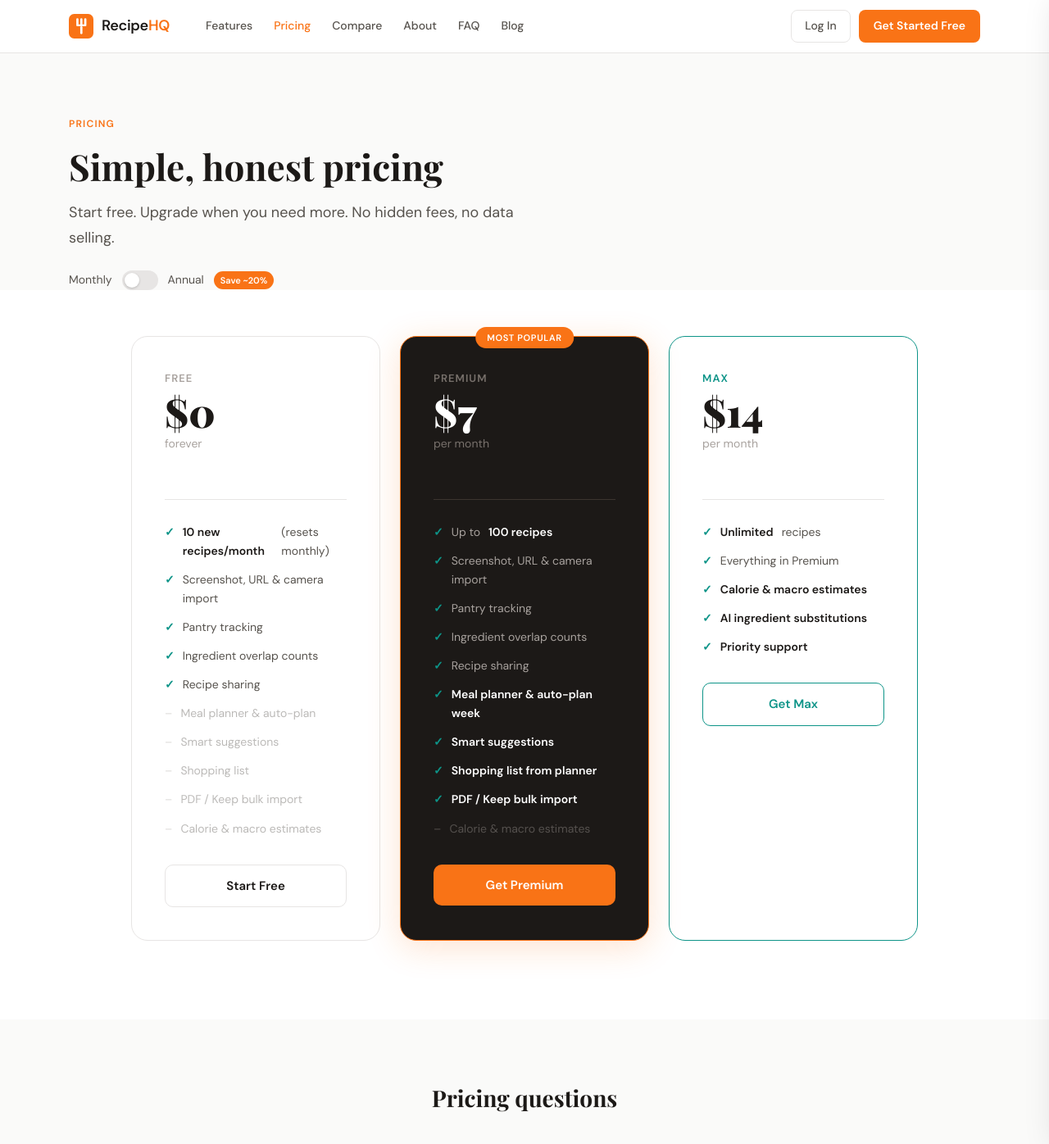
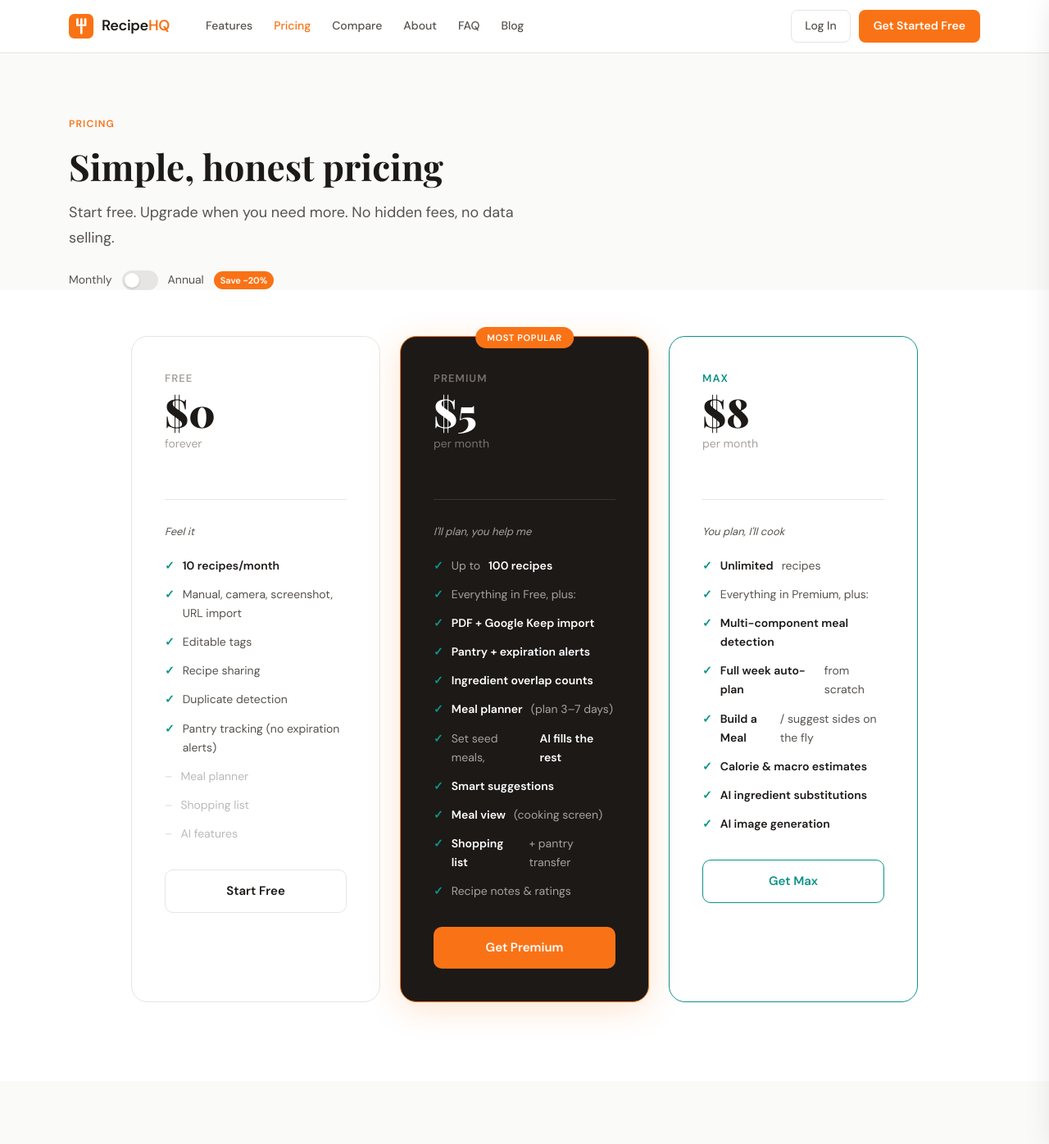
Before and after one commit to bgerlach463/recipehq-site, a Jekyll site: the page built from pricing/index.html, in a window 1280 px wide and 1400 px high. Shown: the top 1396 px of the window at 82% size. Built offline with Jekyll 4.4.1, drawn with Linux system fonts in a browser that asks for light colours.

Commit message:
Update to final 3-tier pricing: Free / Premium $5 / Max $8
Free: feel it — 10 recipes, basic import, pantry (no alerts)
Premium $5: I'll plan, you help me — planner, suggestions, shopping list
Max $8: You plan, I'll cook — full AI auto-plan, macros, substitutions

Updated across pricing, features, comparison, FAQ, about, llms.txt.
All schema, CTAs, and FAQ text aligned.

Co-Authored-By: Claude Opus 4.6 (1M context) <noreply@anthropic.com>

```diff
--- a/about/index.html
+++ b/about/index.html
@@ -87,7 +87,7 @@ head_extra: |
   <div class="cta-band">
     <div class="container">
       <h2>Cook smart, waste less, save money.</h2>
-      <p>Free to start. Premium at $7/mo. Max at $14/mo. No hidden fees.</p>
+      <p>Free to start. Premium at $5/mo. Max at $8/mo. No hidden fees.</p>
       <a href="/coming-soon/" class="btn-cta-white">Get Started Free</a>
     </div>
   </div>
--- a/comparison/index.html
+++ b/comparison/index.html
@@ -42,7 +42,7 @@ head_extra: |
         "@type": "Offer",
         "price": "0",
         "priceCurrency": "USD",
-        "description": "Free plan available. Paid plans from $7/month."
+        "description": "Free plan available. Paid plans from $5/month."
       }
     }
     </script>
@@ -83,7 +83,7 @@ head_extra: |
                   <rect x="26" y="28" width="5" height="18" rx="2.5" fill="white"/>
                 </svg>
                 <div class="comp-logo-name">RecipeHQ</div>
-                <div class="comp-logo-price">Free · $7/mo · $14/mo</div>
+                <div class="comp-logo-price">Free · $5/mo · $8/mo</div>
               </div>
             </th>
             <th>
--- a/faq/index.html
+++ b/faq/index.html
@@ -28,7 +28,7 @@ head_extra: |
           "name": "How much does RecipeHQ cost?",
           "acceptedAnswer": {
             "@type": "Answer",
-            "text": "The free plan lets you add up to 10 new recipes per month (the allowance resets monthly), plus screenshot and URL import, pantry tracking, and ingredient overlap counts. The meal planner, smart suggestions, and PDF/Keep import require Premium ($7/mo) or higher."
+            "text": "The free plan lets you add up to 10 new recipes per month (the allowance resets monthly), plus screenshot and URL import, pantry tracking (no expiration alerts), and ingredient overlap counts. The meal planner, smart suggestions, and PDF/Keep import require Premium ($5/mo) or higher."
           }
         },
         {
@@ -211,7 +211,7 @@ body_scripts: |
             <h3>Pricing & Account</h3>
             <div class="faq-item" onclick="toggleFaq(this)">
               <button class="faq-q">What's included in the free plan? <span class="faq-chevron">⌄</span></button>
-              <div class="faq-a">The free plan lets you add up to 10 new recipes per month (the allowance resets monthly), plus screenshot and URL import, pantry tracking, and ingredient overlap counts. The meal planner, smart suggestions, and PDF/Keep import require Premium ($7/mo) or higher.</div>
+              <div class="faq-a">The free plan lets you add up to 10 new recipes per month (the allowance resets monthly), plus screenshot and URL import, pantry tracking (no expiration alerts), and ingredient overlap counts. The meal planner, smart suggestions, and PDF/Keep import require Premium ($5/mo) or higher.</div>
             </div>
             <div class="faq-item" onclick="toggleFaq(this)">
               <button class="faq-q">How do I upgrade from Free? <span class="faq-chevron">⌄</span></button>
--- a/features/index.html
+++ b/features/index.html
@@ -47,8 +47,8 @@ head_extra: |
       ],
       "offers": [
         {"@type": "Offer", "name": "Free", "price": "0", "priceCurrency": "USD"},
-        {"@type": "Offer", "name": "Premium", "price": "7.00", "priceCurrency": "USD"},
-        {"@type": "Offer", "name": "Max", "price": "14.00", "priceCurrency": "USD"}
+        {"@type": "Offer", "name": "Premium", "price": "5.00", "priceCurrency": "USD"},
+        {"@type": "Offer", "name": "Max", "price": "8.00", "priceCurrency": "USD"}
       ]
     }
     </script>
@@ -322,7 +322,7 @@ head_extra: |
   <div class="cta-band">
     <div class="container">
       <h2>Cook smart, waste less, save money.</h2>
-      <p>Free to start. Premium at $7/mo for the full kitchen toolkit.</p>
+      <p>Free to start. Premium at $5/mo for the full kitchen toolkit.</p>
       <a href="/coming-soon/" class="btn-cta-white">Get Started Free</a>
     </div>
   </div>
--- a/llms.txt
+++ b/llms.txt
@@ -37,9 +37,9 @@ RecipeHQ is built for home cooks who:
 The average American household throws away nearly $1,500 in food every year. RecipeHQ exists to significantly reduce that number.
 
 ## Pricing
-- **Free tier**: Limited recipe imports and basic features to try the product.
-- **Premium plan**: $7/month. Up to 100 recipes, meal planner with auto-plan week, smart suggestions, shopping list from planner, PDF & Keep bulk import, recipe sharing.
-- **Max plan**: $14/month. Unlimited recipes, everything in Premium plus calorie & macro estimates, AI ingredient substitutions, and priority support.
+- **Free tier**: Limited recipe imports, basic features, and pantry tracking (no expiration alerts) to try the product.
+- **Premium plan**: $5/month. "I'll plan, you help me." Up to 100 recipes, meal planner with auto-plan week, smart suggestions, shopping list from planner, PDF & Keep bulk import, recipe sharing.
+- **Max plan**: $8/month. "You plan, I'll cook." Unlimited recipes, everything in Premium plus calorie & macro estimates, AI ingredient substitutions, and priority support.
 
 No hidden fees. Cancel anytime.
 
--- a/pricing/index.html
+++ b/pricing/index.html
@@ -31,9 +31,9 @@ head_extra: |
         {
           "@type": "Offer",
           "name": "Premium",
-          "price": "7.00",
+          "price": "5.00",
           "priceCurrency": "USD",
-          "description": "Up to 100 recipes, meal planner with auto-plan, smart suggestions, shopping list, PDF & Google Keep bulk import, recipe sharing.",
+          "description": "Up to 100 recipes, meal planner, smart suggestions, shopping list, pantry with expiration alerts, PDF & Google Keep import.",
           "url": "https://www.myrecipehq.com/pricing/",
           "eligibleQuantity": {
             "@type": "QuantitativeValue",
@@ -43,9 +43,9 @@ head_extra: |
         {
           "@type": "Offer",
           "name": "Max",
-          "price": "14.00",
+          "price": "8.00",
           "priceCurrency": "USD",
-          "description": "Unlimited recipes, everything in Premium plus calorie & macro estimates, AI ingredient substitutions, and priority support.",
+          "description": "Unlimited recipes, full AI auto-planning, Build a Meal, calorie & macro estimates, AI ingredient substitutions, AI image generation.",
           "url": "https://www.myrecipehq.com/pricing/",
           "eligibleQuantity": {
             "@type": "QuantitativeValue",
@@ -73,10 +73,10 @@ body_scripts: |
       isAnnual = !isAnnual;
       const track = document.getElementById('billing-toggle');
       track.classList.toggle('on', isAnnual);
-      document.getElementById('basic-price').textContent  = isAnnual ? '$6'  : '$7';
-      document.getElementById('basic-annual').textContent = isAnnual ? 'Billed $67/year \u2014 save ~20%' : '\u00a0';
-      document.getElementById('pro-price').textContent    = isAnnual ? '$11' : '$14';
-      document.getElementById('pro-annual').textContent   = isAnnual ? 'Billed $134/year \u2014 save ~20%' : '\u00a0';
+      document.getElementById('basic-price').textContent  = isAnnual ? '$4'  : '$5';
+      document.getElementById('basic-annual').textContent = isAnnual ? 'Billed $48/year \u2014 save ~20%' : '\u00a0';
+      document.getElementById('pro-price').textContent    = isAnnual ? '$6' : '$8';
+      document.getElementById('pro-annual').textContent   = isAnnual ? 'Billed $72/year \u2014 save ~25%' : '\u00a0';
     }
 
     /* -- FAQ Accordion -- */
@@ -112,17 +112,17 @@ body_scripts: |
         <div class="plan-per">forever</div>
         <div class="plan-annual">&nbsp;</div>
         <div class="plan-divider"></div>
+        <p style="font-size:13px;color:var(--mid);margin-bottom:20px;font-style:italic">Feel it</p>
         <ul class="plan-features">
-          <li class="included"><strong>10 new recipes/month</strong> (resets monthly)</li>
-          <li class="included">Screenshot, URL &amp; camera import</li>
-          <li class="included">Pantry tracking</li>
-          <li class="included">Ingredient overlap counts</li>
+          <li class="included"><strong>10 recipes/month</strong></li>
+          <li class="included">Manual, camera, screenshot, URL import</li>
+          <li class="included">Editable tags</li>
           <li class="included">Recipe sharing</li>
-          <li class="not-included">Meal planner &amp; auto-plan</li>
-          <li class="not-included">Smart suggestions</li>
+          <li class="included">Duplicate detection</li>
+          <li class="included">Pantry tracking (no expiration alerts)</li>
+          <li class="not-included">Meal planner</li>
           <li class="not-included">Shopping list</li>
-          <li class="not-included">PDF / Keep bulk import</li>
-          <li class="not-included">Calorie &amp; macro estimates</li>
+          <li class="not-included">AI features</li>
         </ul>
         <a href="/coming-soon/" class="btn-plan btn-plan-ghost">Start Free</a>
       </div>
@@ -131,21 +131,23 @@ body_scripts: |
       <div class="plan-card featured">
         <div class="plan-badge">Most Popular</div>
         <div class="plan-name">Premium</div>
-        <div class="plan-price" id="basic-price">$7</div>
+        <div class="plan-price" id="basic-price">$5</div>
         <div class="plan-per" id="basic-period" style="color:#78716C">per month</div>
         <div class="plan-annual" id="basic-annual">&nbsp;</div>
         <div class="plan-divider"></div>
+        <p style="font-size:13px;color:#A8A29E;margin-bottom:20px;font-style:italic">I'll plan, you help me</p>
         <ul class="plan-features">
           <li class="included">Up to <strong>100 recipes</strong></li>
-          <li class="included">Screenshot, URL &amp; camera import</li>
-          <li class="included">Pantry tracking</li>
-          <li class="included">Ingredient overlap counts</li>
-          <li class="included">Recipe sharing</li>
-          <li class="included"><strong>Meal planner &amp; auto-plan week</strong></li>
+          <li class="included">Everything in Free, plus:</li>
+          <li class="included"><strong>PDF + Google Keep import</strong></li>
+          <li class="included"><strong>Pantry + expiration alerts</strong></li>
+          <li class="included"><strong>Ingredient overlap counts</strong></li>
+          <li class="included"><strong>Meal planner</strong> (plan 3–7 days)</li>
+          <li class="included">Set seed meals, <strong>AI fills the rest</strong></li>
           <li class="included"><strong>Smart suggestions</strong></li>
-          <li class="included"><strong>Shopping list from planner</strong></li>
-          <li class="included"><strong>PDF / Keep bulk import</strong></li>
-          <li class="not-included">Calorie &amp; macro estimates</li>
+          <li class="included"><strong>Meal view</strong> (cooking screen)</li>
+          <li class="included"><strong>Shopping list</strong> + pantry transfer</li>
+          <li class="included">Recipe notes &amp; ratings</li>
         </ul>
         <a href="/coming-soon/" class="btn-plan btn-plan-orange">Get Premium</a>
       </div>
@@ -153,16 +155,20 @@ body_scripts: |
       <!-- Max -->
       <div class="plan-card" style="border-color:var(--teal)">
         <div class="plan-name" style="color:var(--teal)">Max</div>
-        <div class="plan-price" id="pro-price">$14</div>
+        <div class="plan-price" id="pro-price">$8</div>
         <div class="plan-per" id="pro-period">per month</div>
         <div class="plan-annual" id="pro-annual">&nbsp;</div>
         <div class="plan-divider"></div>
+        <p style="font-size:13px;color:var(--mid);margin-bottom:20px;font-style:italic">You plan, I'll cook</p>
         <ul class="plan-features">
           <li class="included"><strong>Unlimited</strong> recipes</li>
-          <li class="included">Everything in Premium</li>
+          <li class="included">Everything in Premium, plus:</li>
+          <li class="included"><strong>Multi-component meal detection</strong></li>
+          <li class="included"><strong>Full week auto-plan</strong> from scratch</li>
+          <li class="included"><strong>Build a Meal</strong> / suggest sides on the fly</li>
           <li class="included"><strong>Calorie &amp; macro estimates</strong></li>
           <li class="included"><strong>AI ingredient substitutions</strong></li>
-          <li class="included"><strong>Priority support</strong></li>
+          <li class="included"><strong>AI image generation</strong></li>
         </ul>
         <a href="/coming-soon/" class="btn-plan btn-plan-ghost" style="border-color:var(--teal);color:var(--teal)">Get Max</a>
       </div>
@@ -180,7 +186,7 @@ body_scripts: |
       </div>
       <div class="faq-item" onclick="toggleFaq(this)">
         <button class="faq-q">What's the difference between Premium and Max? <span class="faq-chevron">⌄</span></button>
-        <div class="faq-a">Premium gives you the full core experience — up to 100 recipes, the meal planner, smart AI suggestions, shopping list, and PDF/Keep import. Max adds unlimited recipes, calorie &amp; macro estimates, and AI ingredient substitutions. Start free and upgrade when you're ready.</div>
+        <div class="faq-a">Premium ($5/mo) gives you the core planning experience — meal planner, smart suggestions, shopping list, pantry with expiration alerts, and PDF/Keep import. You plan, AI assists. Max ($8/mo) lets AI do the heavy lifting — full auto-plan, Build a Meal on the fly, calorie &amp; macro estimates, AI substitutions, and AI images. Start free and upgrade when you're ready.</div>
       </div>
       <div class="faq-item" onclick="toggleFaq(this)">
         <button class="faq-q">Can I cancel anytime? <span class="faq-chevron">⌄</span></button>
```
